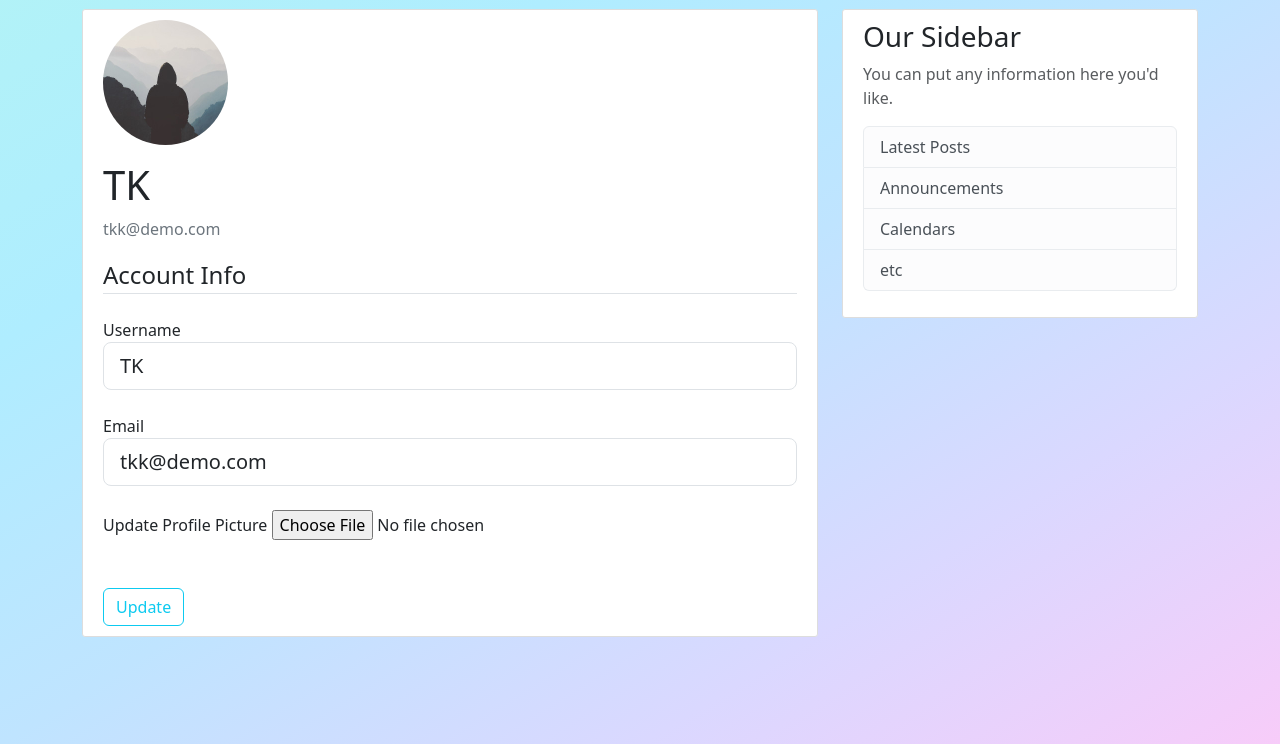
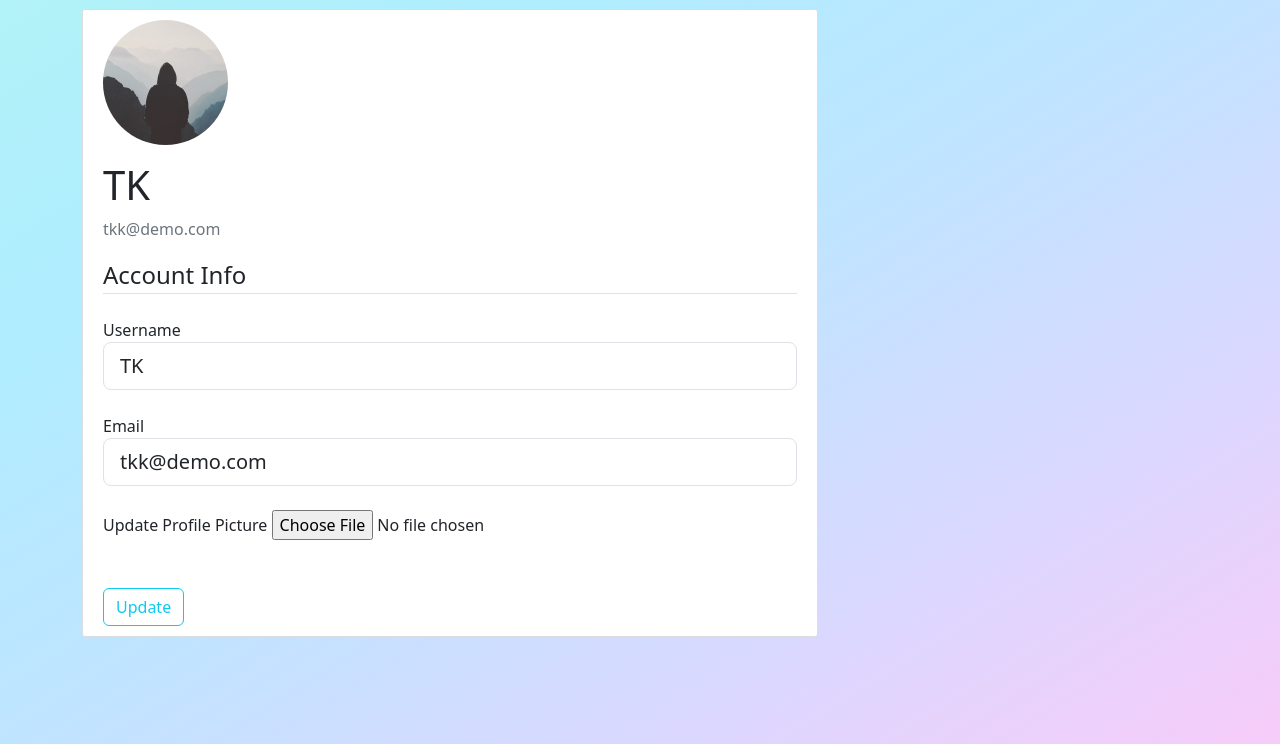
Before and after one commit to T-KibCode/MilestoneProject-3, a Flask app: page /account in a window 1280 px wide. Shown: the part 56-800 px from the top of the page. Run offline with Flask 3, Linux system fonts and the light colour scheme; a user stored in the database is signed in; some libraries are stand-ins or nearby versions.

Commit message:
<fix> commiting changes before commit revert
Signed-off-by: T-KibCode <tkibirige94@gmail.com>

```diff
--- a/flickfanatic/forms.py
+++ b/flickfanatic/forms.py
@@ -44,13 +44,13 @@ class UpdateAccountForm(FlaskForm):
     submit = SubmitField('Update')
 
     def validate_username(self, username):
-        if username.data != current_user.username:
+        if username.data != current_user.username: # type: ignore
             user = User.query.filter_by(username=username.data).first()
             if user:
                 raise ValidationError('That username is taken. Please choose a different one.')
 
     def validate_email(self, email):
-        if email.data != current_user.email:
+        if email.data != current_user.email: # type: ignore
             user = User.query.filter_by(email=email.data).first()
             if user:
                 raise ValidationError('That email is taken. Please choose a different one.')
--- a/flickfanatic/routes.py
+++ b/flickfanatic/routes.py
@@ -28,7 +28,7 @@ def search():
 
 @app.route("/register", methods=['GET','POST'])
 def register():
-    if current_user.is_authenticated:
+    if current_user.is_authenticated: # type: ignore
         return redirect(url_for('home'))
     form = RegistrationForm()
     if form.validate_on_submit():
@@ -42,7 +42,7 @@ def register():
 
 @app.route("/login", methods=['GET','POST'])
 def login():
-    if current_user.is_authenticated:
+    if current_user.is_authenticated: # type: ignore
         return redirect(url_for('home'))
     form = LoginForm()
     if form.validate_on_submit():
@@ -88,9 +88,9 @@ def account():
         flash('Your account has been updated!', 'success')
         return redirect(url_for('account'))
     elif request.method == 'GET':
-        form.username.data = current_user.username
-        form.email.data = current_user.email
-    image_file = url_for('static', filename='profile_pics/' + current_user.image_file)
+        form.username.data = current_user.username # type: ignore
+        form.email.data = current_user.email # type: ignore
+    image_file = url_for('static', filename='profile_pics/' + current_user.image_file) # type: ignore
     return render_template('account.html', title='Account',image_file=image_file, form=form)
 
 @app.route("/post/new", methods=['GET', 'POST'])
@@ -166,7 +166,7 @@ If you did not make this request then simply ignore this email and no changes wi
 
 @app.route("/reset_password", methods=['GET', 'POST'])
 def reset_request():
-    if current_user.is_authenticated:
+    if current_user.is_authenticated: # type: ignore
         return redirect(url_for('home'))
     form = RequestResetForm()
     if form.validate_on_submit():
@@ -178,7 +178,7 @@ def reset_request():
 
 @app.route("/reset_password/<token>", methods=['GET', 'POST'])
 def reset_token(token):
-    if current_user.is_authenticated:
+    if current_user.is_authenticated: # type: ignore
         return redirect(url_for('home'))
     user = User.verify_reset_token(token)
     if user is None:
--- a/flickfanatic/templates/base.html
+++ b/flickfanatic/templates/base.html
@@ -53,19 +53,6 @@
           {% endwith %}
           {% block content %}{% endblock %}
         </div>
-        <div class="col-md-4">
-          <div class="content-section">
-            <h3>Our Sidebar</h3>
-            <p class='text-muted'>You can put any information here you'd like.
-              <ul class="list-group">
-                <li class="list-group-item list-group-item-light">Latest Posts</li>
-                <li class="list-group-item list-group-item-light">Announcements</li>
-                <li class="list-group-item list-group-item-light">Calendars</li>
-                <li class="list-group-item list-group-item-light">etc</li>
-              </ul>
-            </p>
-          </div>
-        </div>
       </div>
     </main>
 <script src="https://cdn.jsdelivr.net/npm/bootstrap@5.3.0-alpha3/dist/js/bootstrap.bundle.min.js" integrity="sha384-ENjdO4Dr2bkBIFxQpeoTz1HIcje39Wm4jDKdf19U8gI4ddQ3GYNS7NTKfAdVQSZe" crossorigin="anonymous"></script>
--- a/run.py
+++ b/run.py
@@ -2,4 +2,4 @@ import os
 from flickfanatic import app
 
 if __name__ == "__main__":
-    app.run(debug=False)
+    app.run(debug=True)
```
